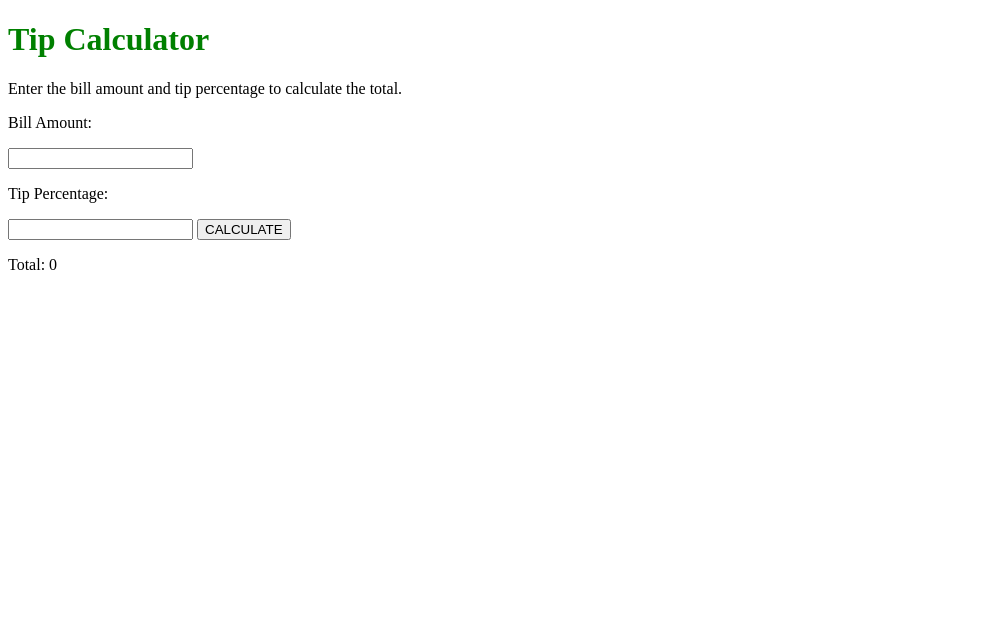
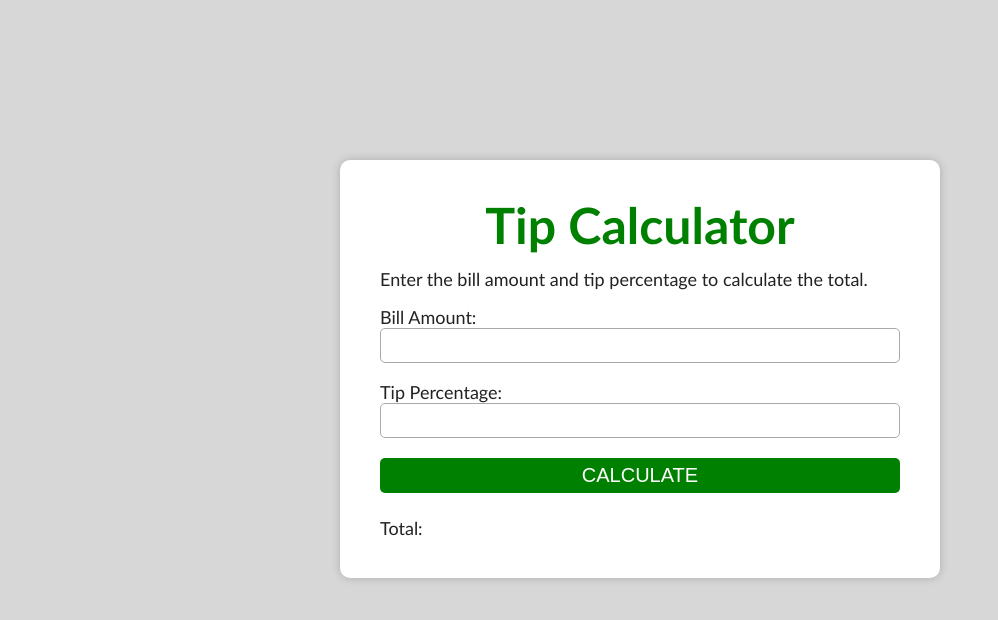
Before and after one commit to ilicc-sara/Tip-Calculator, a website built with Vite: page index.html in a window 1280 px wide. Shown: the whole page, without its empty margins (0-998 px from the left). Built offline with nearby package versions, Linux system fonts and the light colour scheme.

Commit message:
styling calculator

```diff
--- a/index.html
+++ b/index.html
@@ -19,7 +19,7 @@
       <input type="number" class="percentage" />
 
       <button>CALCULATE</button>
-      <p>Total: <span class="total">0</span></p>
+      <p>Total: <span class="total"></span></p>
     </div>
   </body>
 </html>
--- a/main.js
+++ b/main.js
@@ -18,7 +18,7 @@ button.addEventListener("click", function () {
   const total =
     inputBill.value * (inputPercent.value / 100) + Number(inputBill.value);
 
-  console.log(total);
+  // console.log(total);
 
-  document.querySelector(".total").textContent = total;
+  document.querySelector(".total").textContent = total.toFixed(2);
 });
--- a/style.css
+++ b/style.css
@@ -1,3 +1,68 @@
+* {
+  padding: 0;
+  margin: 0;
+  box-sizing: border-box;
+}
+
+html {
+  font-size: 62.5%;
+  overflow-x: hidden;
+}
+
+body {
+  font-family: "Gill Sans", "Gill Sans MT", Calibri, "Trebuchet MS", sans-serif;
+  line-height: 1;
+  color: #222;
+  overflow-x: hidden;
+  background-color: rgb(215, 215, 215);
+}
+
+.container {
+  max-width: 60rem;
+  margin: 20vh auto;
+  background-color: white;
+  border-radius: 10px;
+  padding: 4rem;
+  box-shadow: 0 0 10px rgb(0, 0, 0, 0.2);
+}
+
 h1 {
   color: green;
+  font-weight: bold;
+  font-size: 5rem;
+  margin-bottom: 2rem;
+  text-align: center;
 }
+
+p {
+  font-size: 1.8rem;
+  margin-top: 2rem;
+  /* unicode-bidi: ; */
+}
+
+input {
+  width: 100%;
+  height: 3.5rem;
+  border: 1px solid rgb(169, 169, 169);
+  border-radius: 5px;
+  padding-left: 10px;
+  font-size: 1.8rem;
+  margin-top: 2px;
+}
+
+button {
+  border: none;
+  background-color: green;
+  color: white;
+  display: block;
+  width: 100%;
+  height: 3.5rem;
+  font-size: 2rem;
+  margin-top: 2rem;
+  border-radius: 5px;
+}
+
+.total {
+  font-size: 2.5rem;
+  font-weight: bold;
+}
```
